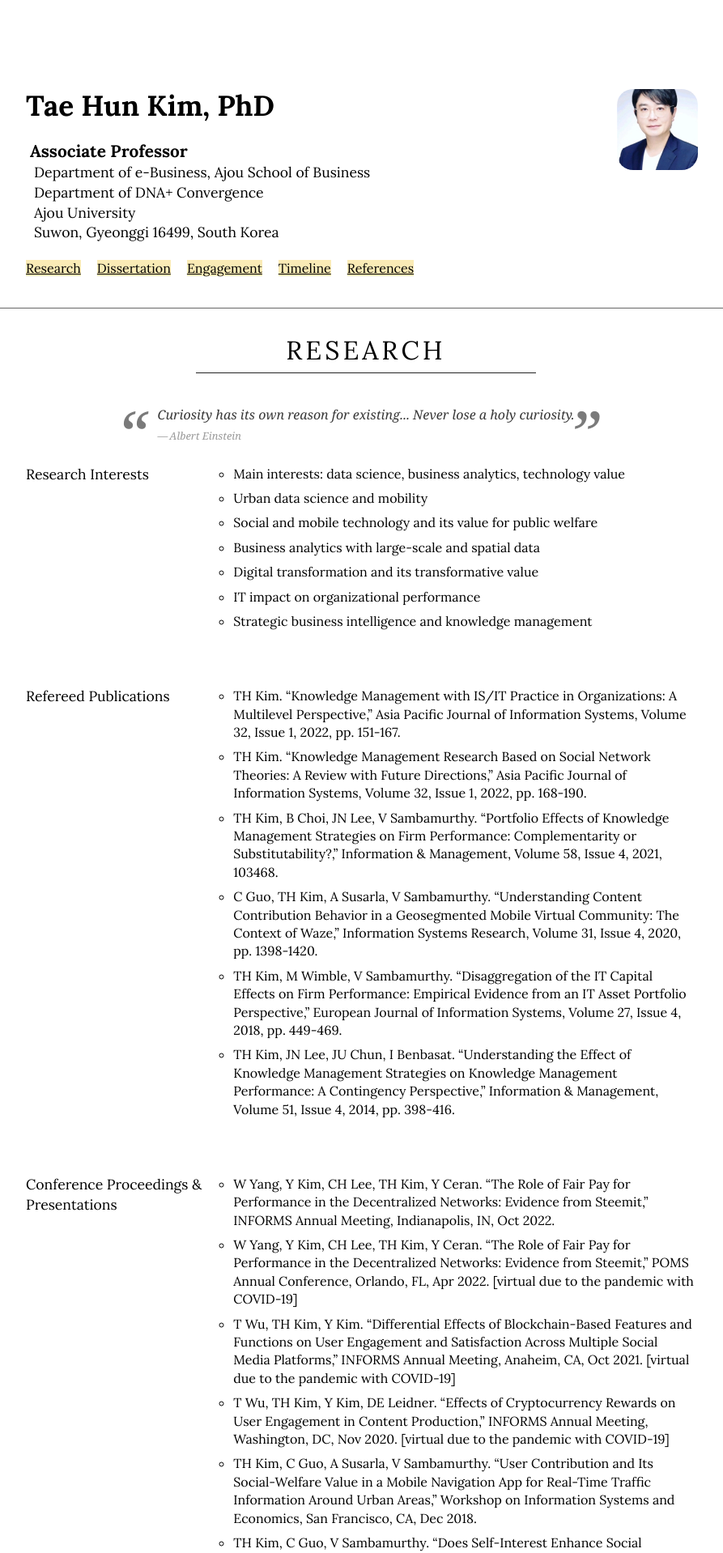
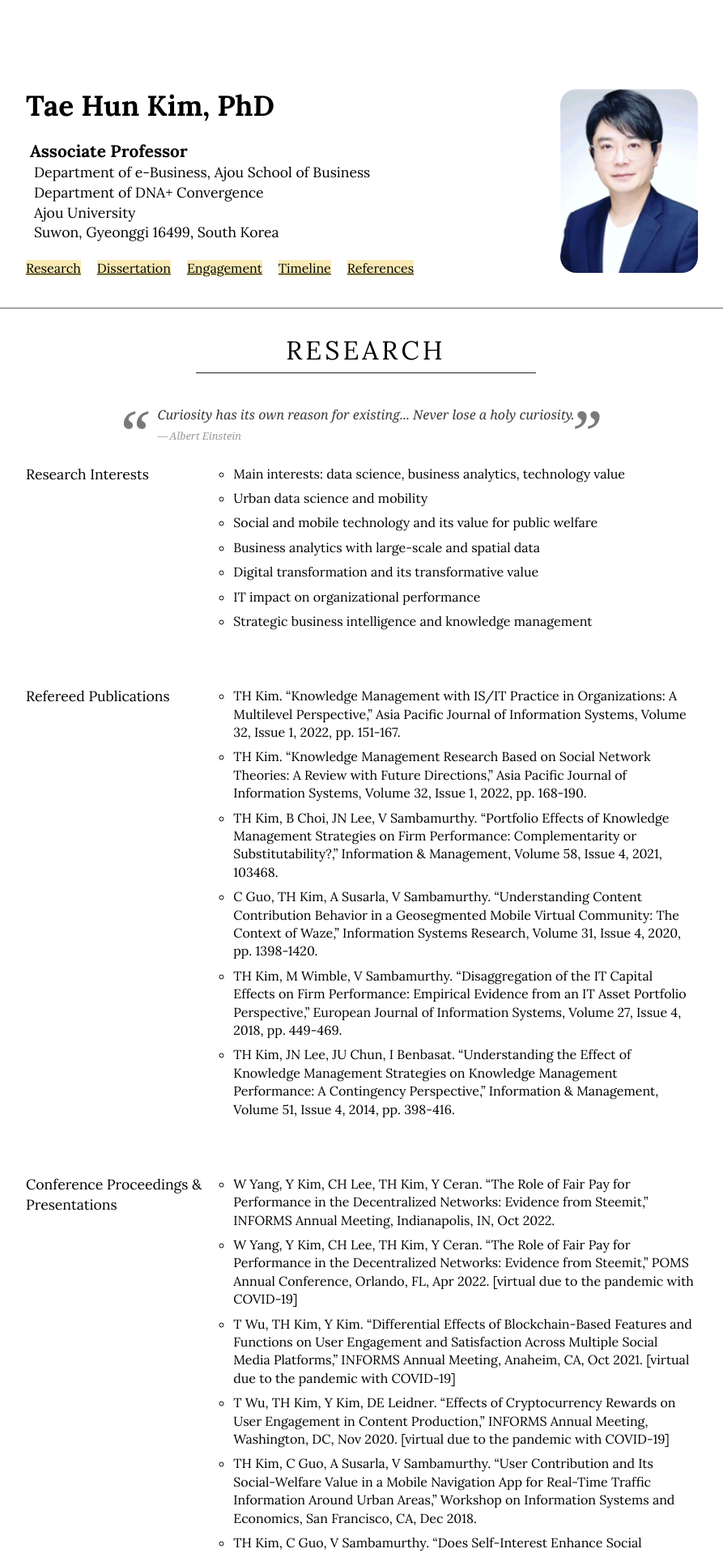
Before and after one commit to istaehun/taehun, a Jekyll site: the page built from index.html, in a window 1280 px wide. Shown: the top 1918 px of the page at 81% size, without its empty margins (188-1081 px from the left). Built offline with Jekyll 4.4.1, drawn with Linux system fonts in a browser that asks for light colours; nearby versions of some CDN libraries.

Commit message:
Update _header.scss

```diff
--- a/_sass/_header.scss
+++ b/_sass/_header.scss
@@ -17,16 +17,14 @@ header {
 
   .profile {
     margin: 0 $spacer;
-    width: 50px;
+    width: 80px;
     float: right;
     border-radius: 10px;
     object-fit: cover;
-    height: 50px;
     @media(min-width: 640px) {
-      width: 100px;
+      width: 170px;
       float: right;
       border-radius: 20px;
-      height: 100px;
     }
   }
 
```
